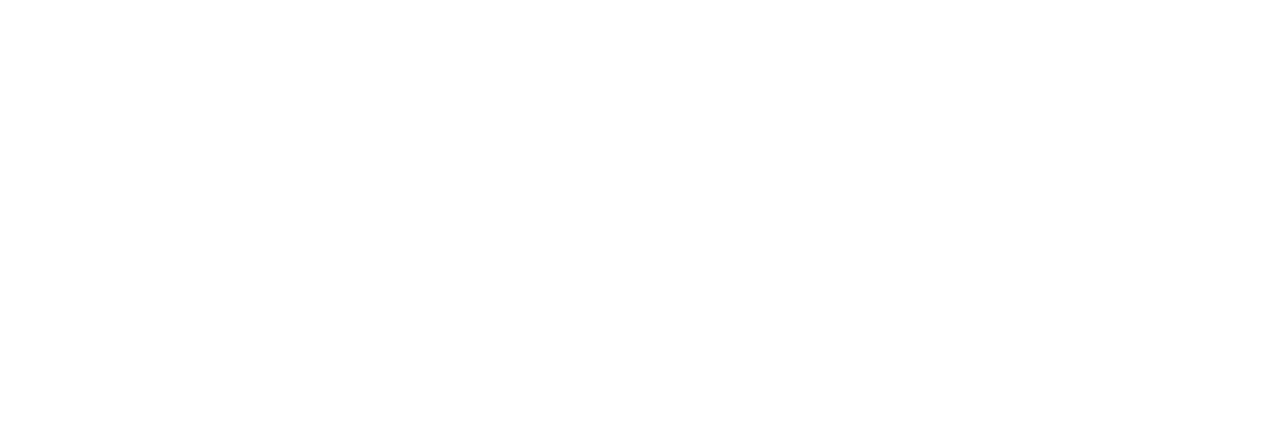
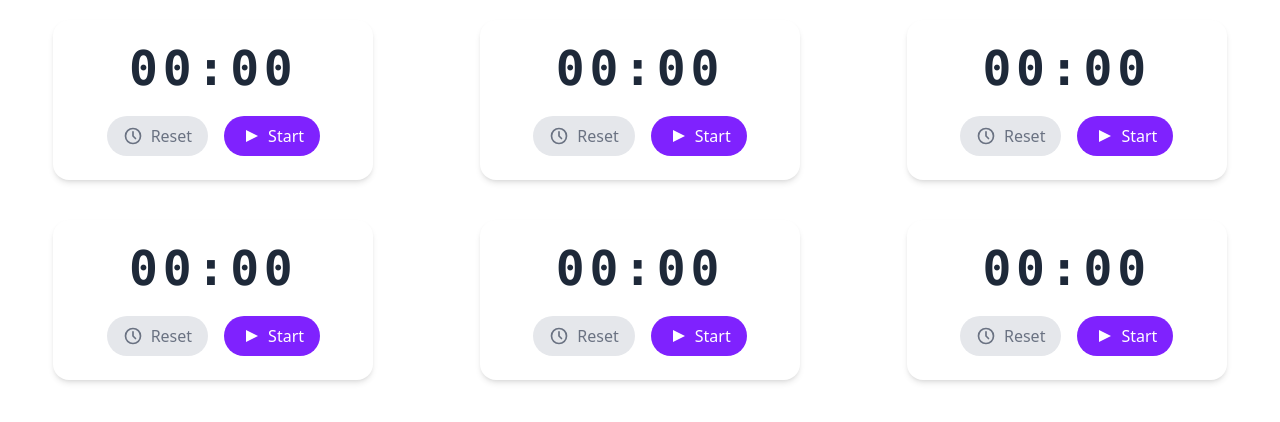
Before and after one commit to CyberIASolution/TimerWebClient, a Vue app: page / in a window 1280 px wide. Shown: the top 422 px of the page. Built offline with nearby package versions, Linux system fonts and the light colour scheme; no server answers.

Commit message:
Timer websocket client

```diff
--- a/package.json
+++ b/package.json
@@ -13,7 +13,8 @@
     "@tailwindcss/vite": "^4.1.10",
     "tailwindcss": "^4.1.10",
     "vue": "^3.5.13",
-    "vue-timer-hook": "^1.0.84"
+    "vue-timer-hook": "^1.0.84",
+    "ws": "^8.18.2"
   },
   "devDependencies": {
     "@vitejs/plugin-vue": "^5.2.3",
--- a/src/App.vue
+++ b/src/App.vue
@@ -1,7 +1,16 @@
 <template>
+  <main class="p-5">
+    <div class="grid grid-cols-1 md:grid-cols-2 lg:grid-cols-3 gap-10">
+      <timer />
+      <timer />
+      <timer />
+      <timer />
+      <timer />
+      <timer />
+    </div>
+  </main>
 </template>
 
 <script setup>
+import Timer from "@/components/Timer.vue";
 </script>
-
-<style scoped></style>
--- /dev/null
+++ b/src/components/Timer.vue
@@ -0,0 +1,94 @@
+<template>
+  <div class="flex items-center justify-center">
+    <div
+      class="bg-white rounded-2xl shadow-md px-8 py-6 w-80 text-center relative"
+    >
+      <!-- Display -->
+      <div
+        class="text-5xl font-mono font-semibold text-gray-800 tracking-widest"
+      >
+        {{ formattedTime }}
+      </div>
+
+      <!-- Buttons -->
+      <div class="mt-6 flex justify-center space-x-4">
+        <TimerButton
+          class="text-gray-500 bg-gray-200 hover:bg-gray-300"
+          @click="reset()"
+        >
+          <template #icon> <reset-icon /> </template>
+          <template #label> Reset </template>
+        </TimerButton>
+
+        <TimerButton
+          v-if="!isRunning"
+          class="text-white bg-violet-600 hover:bg-violet-700"
+          @click="start()"
+        >
+          <template #icon> <play-icon /> </template>
+          <template #label> Start </template>
+        </TimerButton>
+
+        <TimerButton
+          v-if="isRunning"
+          class="text-white bg-violet-600 hover:bg-violet-700"
+          @click="pause()"
+        >
+          <template #icon> <pause-icon /> </template>
+          <template #label> Pause </template>
+        </TimerButton>
+      </div>
+    </div>
+  </div>
+</template>
+
+<script setup>
+import TimerButton from "@/components/TimerButton.vue";
+import ResetIcon from "@/components/icons/Reset.vue";
+import PlayIcon from "@/components/icons/Play.vue";
+import PauseIcon from "@/components/icons/Pause.vue";
+
+import { ref, computed } from "vue";
+
+const elapsed = ref(0);
+const isRunning = ref(false);
+
+const ws = new WebSocket("ws://localhost:8080");
+
+ws.onmessage = (event) => {
+  const data = JSON.parse(event.data);
+  if (data.type === "tick") {
+    elapsed.value = data.elapsed;
+  } else if (data.type === "message") {
+    if (data.message === "stopped") {
+    } else if (data.message === "started") {
+      isRunning.value = true;
+    } else if (data.message === "paused") {
+      isRunning.value = false;
+    }
+  }
+};
+
+function start() {
+  ws.send(JSON.stringify({ command: "start" }));
+}
+
+function stop() {
+  ws.send(JSON.stringify({ command: "stop" }));
+}
+
+function pause() {
+  ws.send(JSON.stringify({ command: "pause" }));
+}
+
+function reset() {
+  ws.send(JSON.stringify({ command: "reset" }));
+}
+
+const formattedTime = computed(() => {
+  const seconds = Math.floor(elapsed.value / 1000) % 60;
+  const minutes = Math.floor(elapsed.value / 60000);
+
+  return `${String(minutes).padStart(2, "0")}:${String(seconds).padStart(2, "0")}`;
+});
+</script>
--- /dev/null
+++ b/src/components/TimerButton.vue
@@ -0,0 +1,8 @@
+<template>
+  <button
+    class="flex items-center gap-2 px-4 py-2 text-gray-500 rounded-full transition disabled:opacity-50"
+  >
+    <slot name="icon"></slot>
+    <slot name="label"></slot>
+  </button>
+</template>
--- /dev/null
+++ b/src/components/icons/Pause.vue
@@ -0,0 +1,5 @@
+<template>
+  <svg class="w-5 h-5" fill="currentColor" viewBox="0 0 20 20">
+    <path d="M6 4h4v12H6zM12 4h4v12h-4z" />
+  </svg>
+</template>
--- /dev/null
+++ b/src/components/icons/Play.vue
@@ -0,0 +1,5 @@
+<template>
+  <svg class="w-5 h-5" fill="currentColor" viewBox="0 0 20 20">
+    <path d="M6 4l12 6-12 6V4z" />
+  </svg>
+</template>
--- /dev/null
+++ b/src/components/icons/Reset.vue
@@ -0,0 +1,14 @@
+<template>
+  <svg
+    class="w-5 h-5"
+    fill="none"
+    stroke="currentColor"
+    stroke-width="2"
+    viewBox="0 0 24 24"
+    stroke-linecap="round"
+    stroke-linejoin="round"
+  >
+    <path d="M21 12a9 9 0 11-18 0 9 9 0 0118 0z" />
+    <path d="M12 7v5l3 3" />
+  </svg>
+</template>
```
Also changed, not shown: 1 other file (tests, documents, lock files or other folders).
